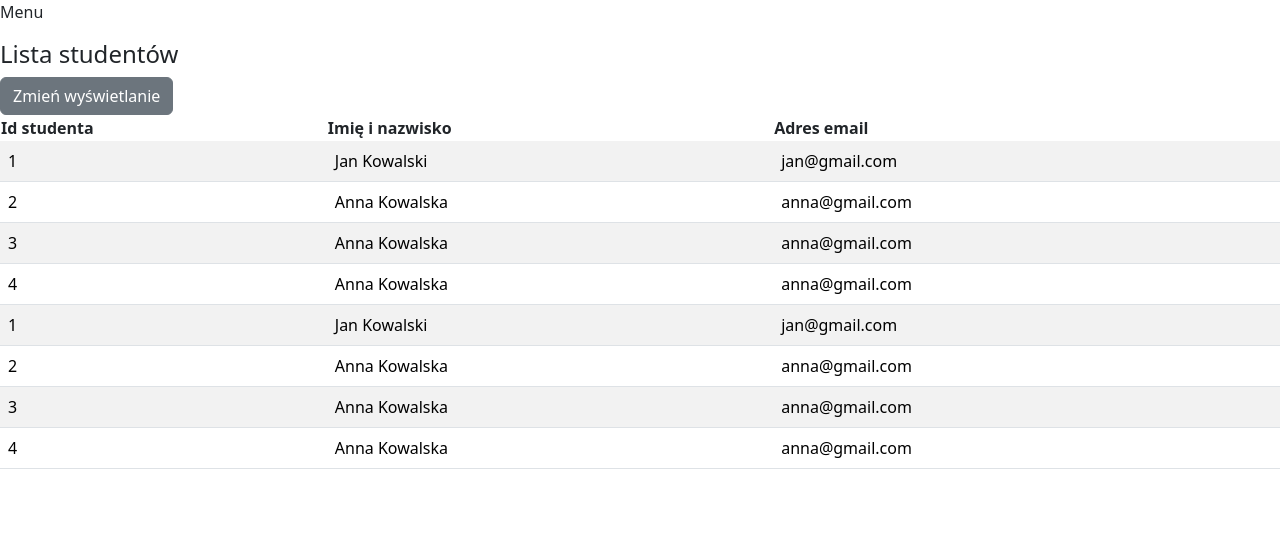
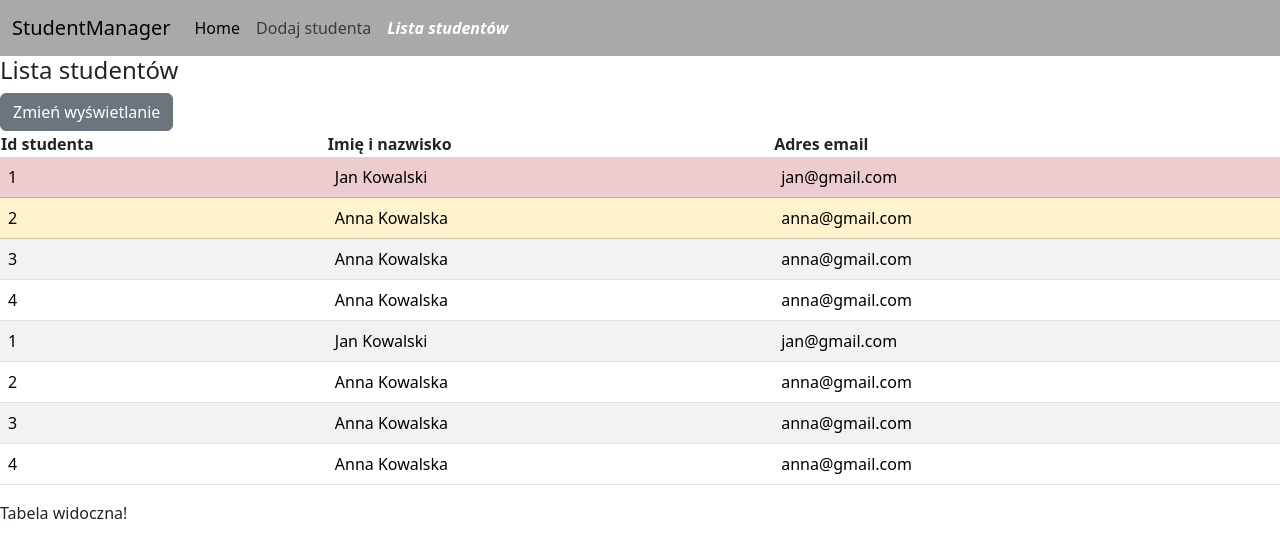
Before and after one commit to Qubx3310/ZDJAVApol142_frontend, an Angular app in the folder angular-app/student-manager-angular/: page /students in a window 1280 px wide. Before the commit this address led to /. Shown: the top 558 px of the page. Built offline with nearby package versions, Linux system fonts and the light colour scheme.

Commit message:
Adding list students

```diff
--- /dev/null
+++ b/angular-app/student-manager-angular/src/app/add-student/add-student.component.html
@@ -0,0 +1 @@
+<p>add-student works!</p>
--- a/angular-app/student-manager-angular/src/app/app.component.html
+++ b/angular-app/student-manager-angular/src/app/app.component.html
@@ -1,5 +1,3 @@
-<div>
-  <p>Menu</p>
-</div>
+<app-navigation></app-navigation>
 
-<app-student-list></app-student-list>
+<router-outlet></router-outlet>
--- a/angular-app/student-manager-angular/src/app/app.component.ts
+++ b/angular-app/student-manager-angular/src/app/app.component.ts
@@ -2,13 +2,15 @@ import { Component } from '@angular/core';
 import { CommonModule } from '@angular/common';
 import { RouterOutlet } from '@angular/router';
 import { StudentListComponent } from "./student-list/student-list.component";
+import { AddStudentComponent } from "./add-student/add-student.component";
+import { NavigationComponent } from "./navigation/navigation.component";
 
 @Component({
     selector: 'app-root',
     standalone: true,
     templateUrl: './app.component.html',
     styleUrl: './app.component.css',
-    imports: [CommonModule, RouterOutlet, StudentListComponent]
+    imports: [CommonModule, RouterOutlet, StudentListComponent, AddStudentComponent, NavigationComponent]
 })
 export class AppComponent {
   title = 'student-manager-angular';
--- a/angular-app/student-manager-angular/src/app/app.routes.ts
+++ b/angular-app/student-manager-angular/src/app/app.routes.ts
@@ -1,3 +1,8 @@
 import { Routes } from '@angular/router';
+import { StudentListComponent } from './student-list/student-list.component';
+import { AddStudentComponent } from './add-student/add-student.component';
 
-export const routes: Routes = [];
+export const routes: Routes = [
+    {path:"students", component: StudentListComponent},
+    {path:"add-student", component:AddStudentComponent}
+];
--- /dev/null
+++ b/angular-app/student-manager-angular/src/app/navigation/navigation.component.css
@@ -0,0 +1,9 @@
+.custom-background{
+    background-color: darkgray !important;
+}
+
+.selected-nav{
+    color:white;
+    font-weight: bold;
+    font-style: italic;
+}
--- /dev/null
+++ b/angular-app/student-manager-angular/src/app/navigation/navigation.component.html
@@ -0,0 +1,21 @@
+<nav class="navbar navbar-expand bg-body-tertiary custom-background">
+    <div class="container-fluid">
+      <a class="navbar-brand" href="#">{{title}}</a>
+      <button class="navbar-toggler" type="button" data-bs-toggle="collapse" data-bs-target="#navbarNavAltMarkup" aria-controls="navbarNavAltMarkup" aria-expanded="false" aria-label="Toggle navigation">
+        <span class="navbar-toggler-icon"></span>
+      </button>
+      <div class="collapse navbar-collapse" id="navbarNavAltMarkup">
+        <div class="navbar-nav">
+          <a class="nav-link active" aria-current="page" href="#">Home</a>
+          <a class="nav-link"
+          [routerLinkActive]="'selected-nav'"
+          [routerLink]="'add-student'"
+          >Dodaj studenta</a>
+          <a class="nav-link"
+          [routerLinkActive]="'selected-nav'"
+          [routerLink]="'students'"
+          >Lista studentów</a>
+        </div>
+      </div>
+    </div>
+  </nav>
--- /dev/null
+++ b/angular-app/student-manager-angular/src/app/navigation/navigation.component.ts
@@ -0,0 +1,13 @@
+import { Component } from '@angular/core';
+import { RouterModule } from '@angular/router';
+
+@Component({
+  selector: 'app-navigation',
+  standalone: true,
+  imports: [RouterModule],
+  templateUrl: './navigation.component.html',
+  styleUrl: './navigation.component.css'
+})
+export class NavigationComponent {
+  title = "StudentManager";
+}
--- a/angular-app/student-manager-angular/src/app/student-list/student-list.component.html
+++ b/angular-app/student-manager-angular/src/app/student-list/student-list.component.html
@@ -17,7 +17,8 @@
         <!-- Pętla do Angulara v.17 -->
         @for(student of students; track student.id)
         {
-        <tr>
+        <tr [ngClass]="{'table-warning':student.id == 1 || student.id == 2,
+            'table-danger': student.name == 'Jan Kowalski'}">
             <td>{{student.id}}</td>
             <td>{{student.name}}</td>
             <td>{{student.email}}</td>
@@ -41,3 +42,14 @@
         </div>
     }
 }
+
+<div *ngIf="isTableVisible;else template">
+    Tabela widoczna!
+</div>
+<div *ngIf="!isTableVisible">
+    Tabela niewidoczna!
+</div>
+
+<ng-template #template>
+    Wyświetlana lista
+</ng-template>
```
Also changed, not shown: angular-app/student-manager-angular/src/app/add-student/add-student.component.ts (added, +12 -0 lines), angular-app/student-manager-angular/src/app/add-student/add-student.component.css (added).
